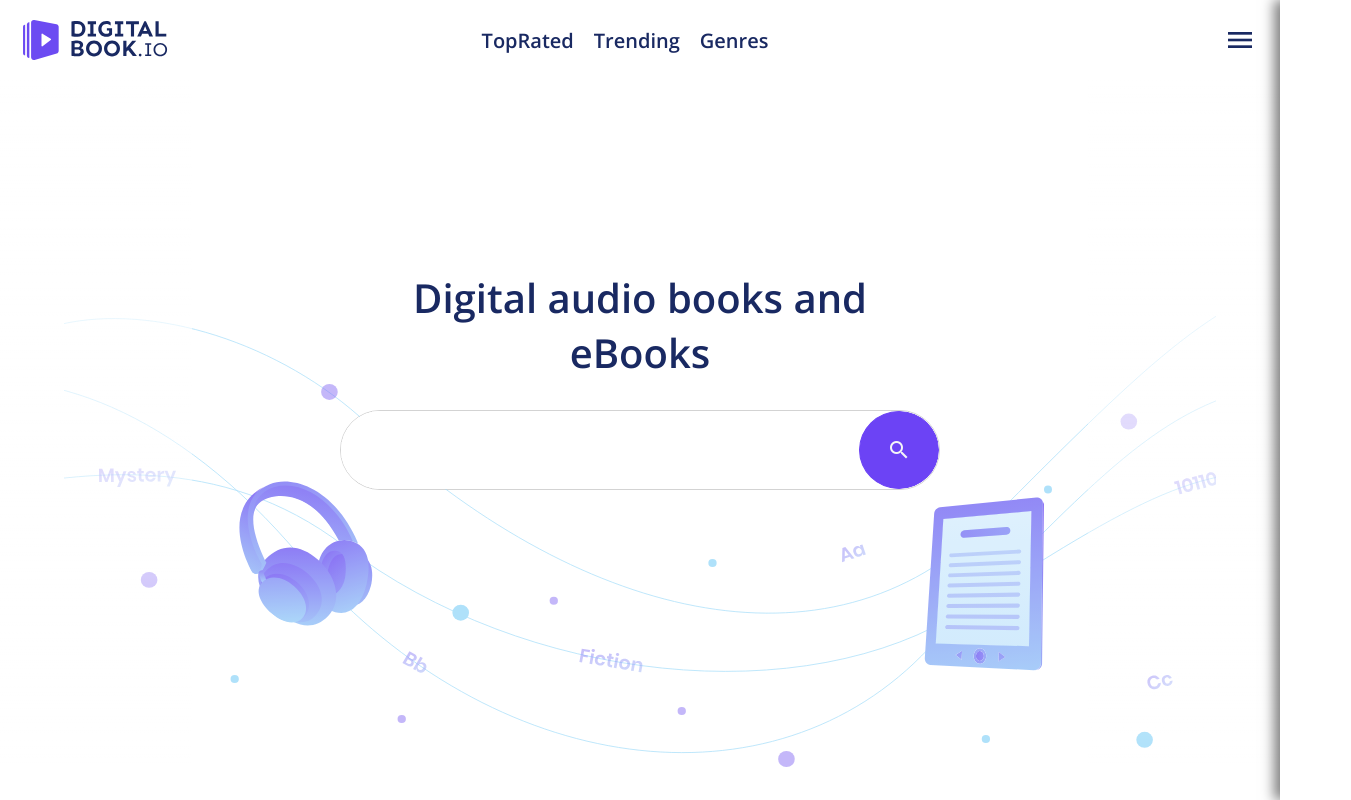
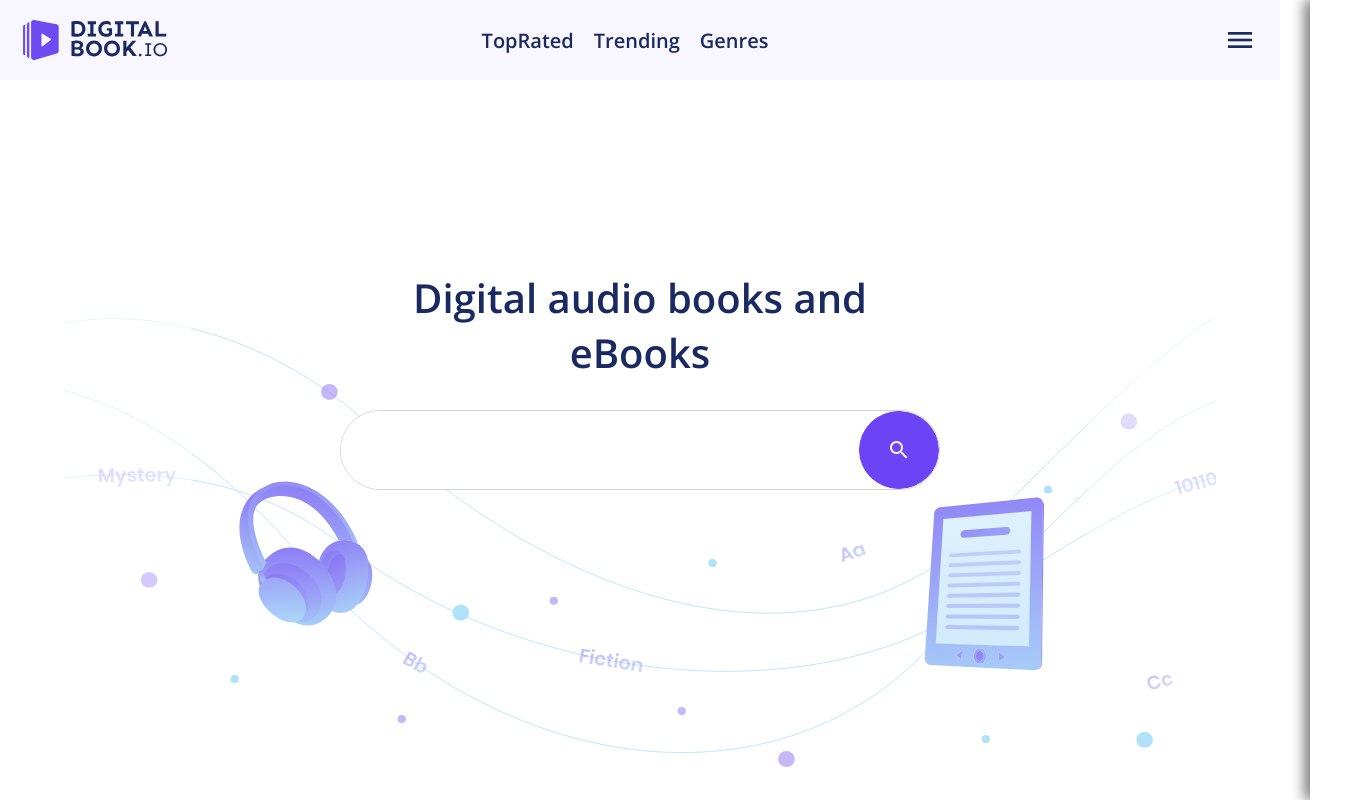
Before and after one commit to StevaNNN/digital-book, a React (Create React App) app: page / in a window 1280 px wide. Shown: the top 800 px of the page, 1351 px wide, since content can reach past the window. Built offline with nearby package versions, Linux system fonts and the light colour scheme.

Commit message:
scrolling issues

```diff
--- a/src/App.module.scss
+++ b/src/App.module.scss
@@ -1,10 +1,7 @@
 @import "./Theme/sass/abstract/variables";
 
 .app {
-    height: 100%;
     display: flex;
     flex-direction: column;
     position: relative;
-    overflow-y: auto;
-    overflow-x: hidden;
 }
--- a/src/Components/Navigation/Header/Header.module.scss
+++ b/src/Components/Navigation/Header/Header.module.scss
@@ -2,10 +2,9 @@
     height: 8rem;
     padding: 2rem;
     width: 100%;
-    //background-color: #f8f6fe;
-    background-color: rgba(white, .7);
+    background-color: rgba(#f8f6fe, .9);
     z-index: 100;
-    position: sticky;
+    position: fixed;
     top: 0;
     display: flex;
     justify-content: space-between;
--- a/src/Components/Navigation/SideDrawer/SideDrawer.module.scss
+++ b/src/Components/Navigation/SideDrawer/SideDrawer.module.scss
@@ -41,7 +41,7 @@
 }
 
 .Close {
-    transform: translateX(100%);
+    transform: translateX(110%);
 }
 
 .DrawerToggler {
--- a/src/Containers/Viewport/Viewport.js
+++ b/src/Containers/Viewport/Viewport.js
@@ -123,7 +123,7 @@ class Viewport extends React.Component {
                     backDropClicked={this.toggleBackdrop}
                     onCloseSideBarClick={this.toggleBackdrop}
                 />
-                <main>
+                <main style={{marginTop: '80px'}}>
                     <Switch>
                         <Route
                             path={'/top-rated'}
--- a/src/Hoc/ScrollToTop.js
+++ b/src/Hoc/ScrollToTop.js
@@ -4,12 +4,13 @@ import { withRouter } from "react-router-dom";
 class ScrollToTop extends React.Component {
 
     scrollToTop = () => {
-        const test = document.getElementsByTagName("body");
-        test[0].scrollTo(0,0)
+        window.scrollTo({
+            top: 0
+        });
     }
 
     componentDidUpdate(prevProps) {
-        if (this.props.location.pathname !== prevProps.location.pathname) {
+        if (this.props.location.pathname === '/' || this.props.location.pathname !== prevProps.location.pathname) {
             this.scrollToTop();
         }
     }
--- a/src/Theme/sass/abstract/_base.scss
+++ b/src/Theme/sass/abstract/_base.scss
@@ -2,14 +2,6 @@
 ::before,
 ::after {
     box-sizing: border-box;
-}
-
-html,
-body,
-#root {
-    height: 100%;
-    overflow: hidden;
-    scroll-behavior: smooth;
 }
 
 html {
```
